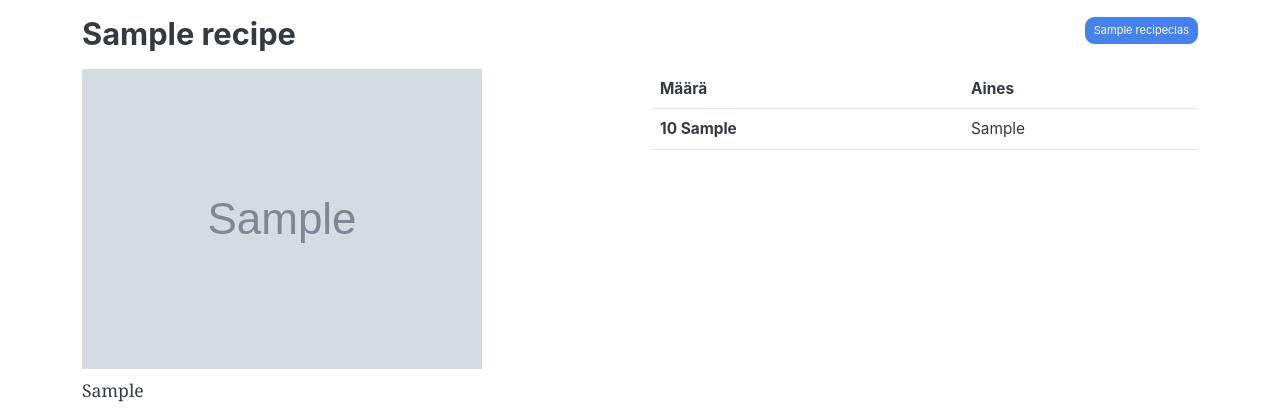
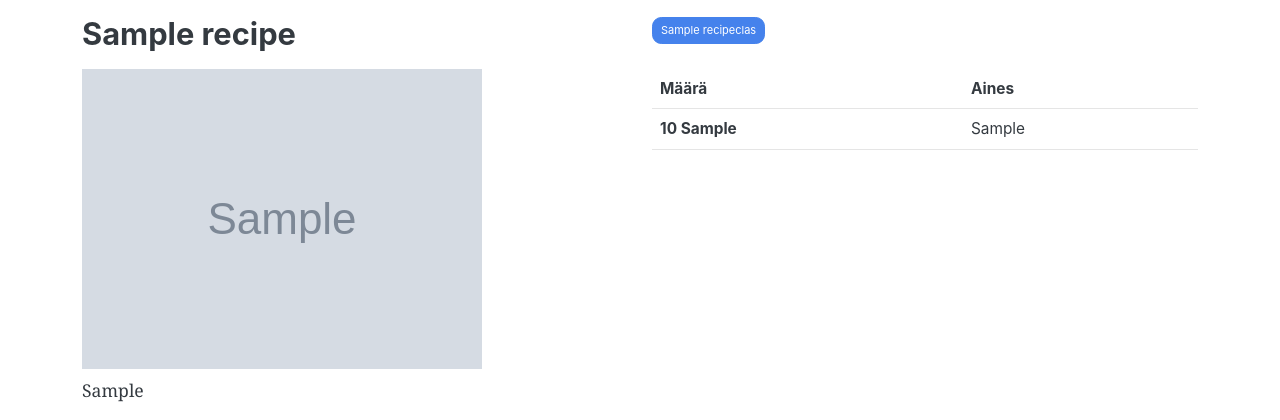
Before and after one commit to T-101/resepti, a Django app: a page that uses backend/recipe/templates/recipe/recipe_detail.html in a window 1280 px wide. Shown: the part 60-480 px from the top of the page. Run offline with Django 4.2, Linux system fonts and the light colour scheme; tables that the repository leaves empty hold one stand-in row (values such as "Sample post"); grey boxes marked "Sample" are stand-in pictures; some libraries are stand-ins or nearby versions.

Commit message:
float recipe type button at start or end depending on screen size

```diff
--- a/backend/recipe/templates/recipe/recipe_detail.html
+++ b/backend/recipe/templates/recipe/recipe_detail.html
@@ -12,7 +12,7 @@
             <h3>{{ object }}</h3>
         </div>
         <div class="col">
-            <div class="float-sm-end">
+            <div class="float-end float-sm-start">
                 <a class="btn btn-sm btn-primary"
                    href="{% url 'recipe:types' object.recipe_class.slug %}">{{ object.recipe_class }}</a>
             </div>
```
